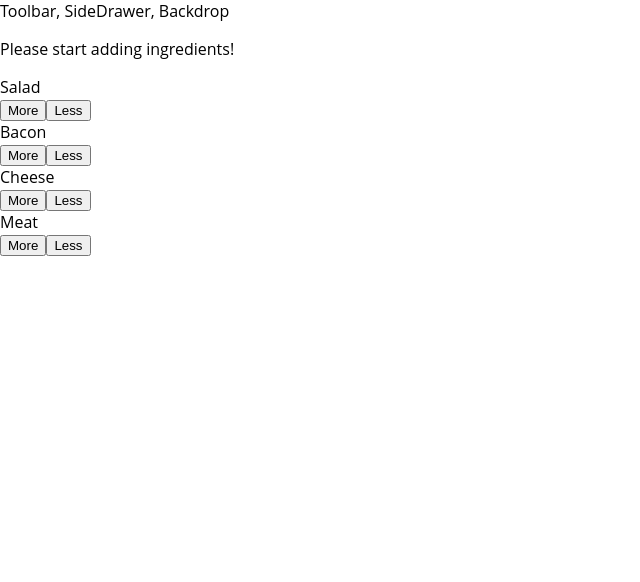
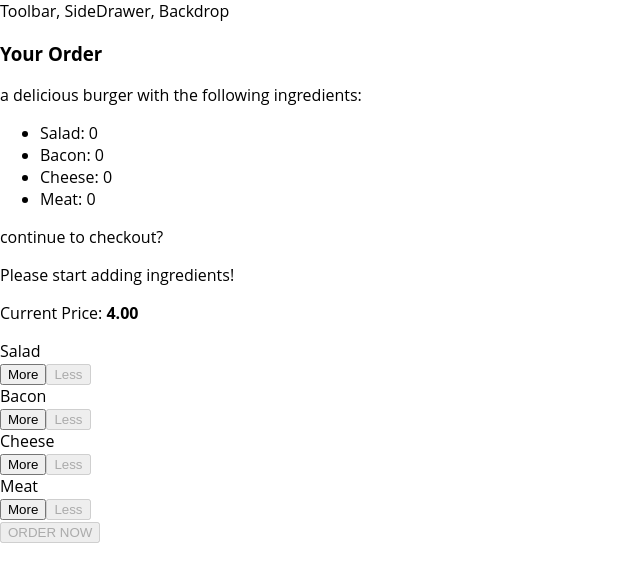
Before and after one commit to cobra314/burger-app, a React app: page / in a window 1280 px wide. Shown: the top 582 px of the page, without its empty margins (0-640 px from the left). Built offline with nearby package versions, Linux system fonts and the light colour scheme; the HTML template or start-up script is replaced by a standard one.

Commit message:
new modal, orderSummary, Buildcontrols logic and buiness logic.

```diff
--- a/src/components/Burger/BuildControls/BuildControl/BuildControl.js
+++ b/src/components/Burger/BuildControls/BuildControl/BuildControl.js
@@ -5,8 +5,16 @@
 const BuildControl = (props) => (
   <div className={classes.BuildControl}>
     <div className={classes.Label}>{props.label}</div>
-    <button className={classes.More}>More</button>
-    <button className={classes.Less}>Less</button>
+    <button
+      className={classes.More}
+      onClick={props.added} >More
+    </button>
+
+    <button
+      className={classes.Less}
+      onClick={props.removed}
+      disabled={props.disabled} >Less
+    </button>
   </div>
 )
 
--- a/src/components/Burger/BuildControls/BuildControls.css
+++ b/src/components/Burger/BuildControls/BuildControls.css
@@ -8,3 +8,44 @@
   margin: auto;
   padding: 10px 0;
 }
+
+.OrderButton {
+    background-color: #DAD735;
+    outline: none;
+    cursor: pointer;
+    border: 1px solid #966909;
+    color: #966909;
+    font-family: inherit;
+    font-size: 1.2em;
+    padding: 15px 30px;
+    box-shadow: 2px 2px 2px #966909;
+}
+
+.OrderButton:hover, .OrderButton:active {
+    background-color: #A0DB41;
+    border: 1px solid #966909;
+    color: #966909;
+}
+
+.OrderButton:disabled {
+    background-color: #C7C6C6;
+    cursor: not-allowed;
+    border: 1px solid #ccc;
+    color: #888888;
+}
+
+.OrderButton:not(:disabled) {
+    animation: enable 0.3s linear;
+}
+
+@keyframes enable {
+    0% {
+        transform: scale(1);
+    }
+    60% {
+        transform: scale(1.1);
+    }
+    100% {
+        transform: scale(1);
+    }
+}
--- a/src/components/Burger/BuildControls/BuildControls.js
+++ b/src/components/Burger/BuildControls/BuildControls.js
@@ -12,9 +12,19 @@
 
 const BuildControls = (props) => (
   <div className={classes.BuildControls}>
+     <p>Current Price: <strong>{props.price.toFixed(2)}</strong></p>
      {controls.map( ctrl => (
-       <BuildControl key={ctrl.label} label={ctrl.label} />
+       <BuildControl
+        key={ctrl.label}
+        label={ctrl.label}
+        disabled={props.disabled[ctrl.type]}
+        added={() => props.ingredientAdded(ctrl.type)}
+        removed={() => props.ingredientRemoved(ctrl.type)} />
      ))}
+     <button
+      disabled={!props.purchasable}
+      className={classes.OrderButton}>ORDER NOW
+    </button>
   </div>
 )
 
--- /dev/null
+++ b/src/components/Burger/OrderSummary/OrderSummary.js
@@ -0,0 +1,26 @@
+import React from 'react';
+
+import Aux from '../../../hoc/Aux2';
+
+const OrderSummary = (props) => {
+  const ingredientsSummary = Object.keys(props.ingredients).map(
+    igKey => {
+      return (<li>
+                <span style={{textTransform: 'capitalize'}}>{igKey}: </span>
+                  {props.ingredients[igKey]}
+              </li>);
+  });
+
+  return(
+    <Aux>
+      <h3>Your Order</h3>
+      <p> a delicious burger with the following ingredients:</p>
+      <ul>
+        {ingredientsSummary}
+      </ul>
+      <p>continue to checkout?</p>
+    </Aux>
+  );
+};
+
+export default OrderSummary;
--- /dev/null
+++ b/src/components/UI/Modal/Modal.css
@@ -0,0 +1,20 @@
+.Modal {
+    position: fixed;
+    z-index: 500;
+    background-color: white;
+    width: 70%;
+    border: 1px solid #ccc;
+    box-shadow: 1px 1px 1px black;
+    padding: 16px;
+    left: 15%;
+    top: 30%;
+    box-sizing: border-box;
+    transition: all 0.3s ease-out;
+}
+
+@media (min-width: 600px) {
+    .Modal {
+        width: 500px;
+        left: calc(50% - 250px);
+    }
+}
--- /dev/null
+++ b/src/components/UI/Modal/Modal.js
@@ -0,0 +1,11 @@
+import React from 'react';
+
+import classes from './Modal.css';
+
+const Modal = (props) => (
+  <div className={classes.Modal}>
+    {props.children}
+  </div>
+);
+
+export default Modal;
--- a/src/containers/BurgerBuilder/BurgerBuilder.js
+++ b/src/containers/BurgerBuilder/BurgerBuilder.js
@@ -1,8 +1,17 @@
 import React, {Component} from 'react';
 
-import Aux from '../../hoc/Aux2'
-import Burger from '../../components/Burger/Burger'
-import BuildControls from '../../components/Burger/BuildControls/BuildControls'
+import Aux from '../../hoc/Aux2';
+import Burger from '../../components/Burger/Burger';
+import BuildControls from '../../components/Burger/BuildControls/BuildControls';
+import Modal from '../../components/UI/Modal/Modal';
+import OrderSummary from '../../components/Burger/OrderSummary/OrderSummary';
+
+const INGREDIENTS_PRICES = {
+  salad: 0.5,
+  cheese: 0.4,
+  meat: 1.3,
+  bacon: 0.7
+};
 
 class BurgerBuilder extends Component {
   // constructor(props) {
@@ -15,14 +24,61 @@
       bacon: 0,
       cheese: 0,
       meat: 0
+    },
+    totalPrice: 4,
+    purchasable: false
+  }
+
+  updatePurchaseState (ingredients) {
+    const sum = Object.keys(ingredients).map(
+      igKey =>{
+        return ingredients[igKey];
+      }).reduce( (sum, el) => {
+        return sum + el;
+      }, 0);
+    this.setState({purchasable: sum > 0});
+  }
+
+  addIngredientHandler = (type) => {
+    const updCount = this.state.ingredients[type] + 1;
+    const updatedIngredients = {...this.state.ingredients};
+    updatedIngredients[type] = updCount;
+    const updPrice = this.state.totalPrice + INGREDIENTS_PRICES[type];
+    this.setState({ingredients: updatedIngredients, totalPrice: updPrice});
+    this.updatePurchaseState(updatedIngredients);
+  }
+
+  removeIngredientHandler = (type) => {
+    const oldCount = this.state.ingredients[type];
+    if( oldCount <= 0) {
+      return;
     }
+    const updCount = oldCount - 1;
+    const updatedIngredients = {...this.state.ingredients};
+    updatedIngredients[type] = updCount;
+    const updPrice = this.state.totalPrice - INGREDIENTS_PRICES[type];
+    this.setState({ingredients: updatedIngredients, totalPrice: updPrice});
+    this.updatePurchaseState(updatedIngredients);
   }
 
   render(){
+    const disabledInfo = {...this.state.ingredients};
+    for (let key in disabledInfo) {
+      disabledInfo[key] = disabledInfo[key] <= 0;
+    }
+
     return (
       <Aux>
+        <Modal>
+          <OrderSummary ingredients={this.state.ingredients} />
+        </Modal>
         <Burger ingredients={this.state.ingredients} />
-        <BuildControls/>
+        <BuildControls
+          purchasable={this.state.purchasable}
+          price={this.state.totalPrice}
+          disabled={disabledInfo}
+          ingredientAdded={this.addIngredientHandler}
+          ingredientRemoved={this.removeIngredientHandler} />
       </Aux>
     );
   }
```
Also changed, not shown: src/components/UI/Backdrop/Backdrop.js (added).
